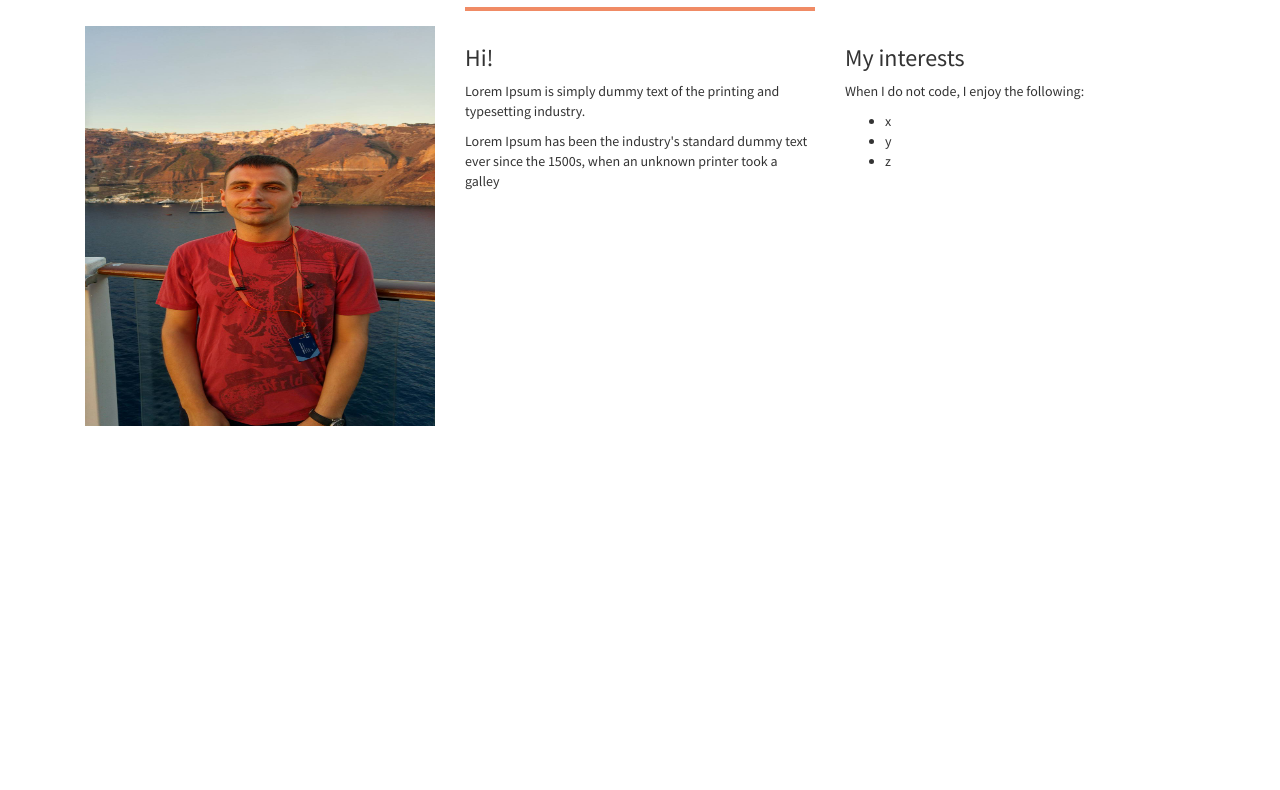
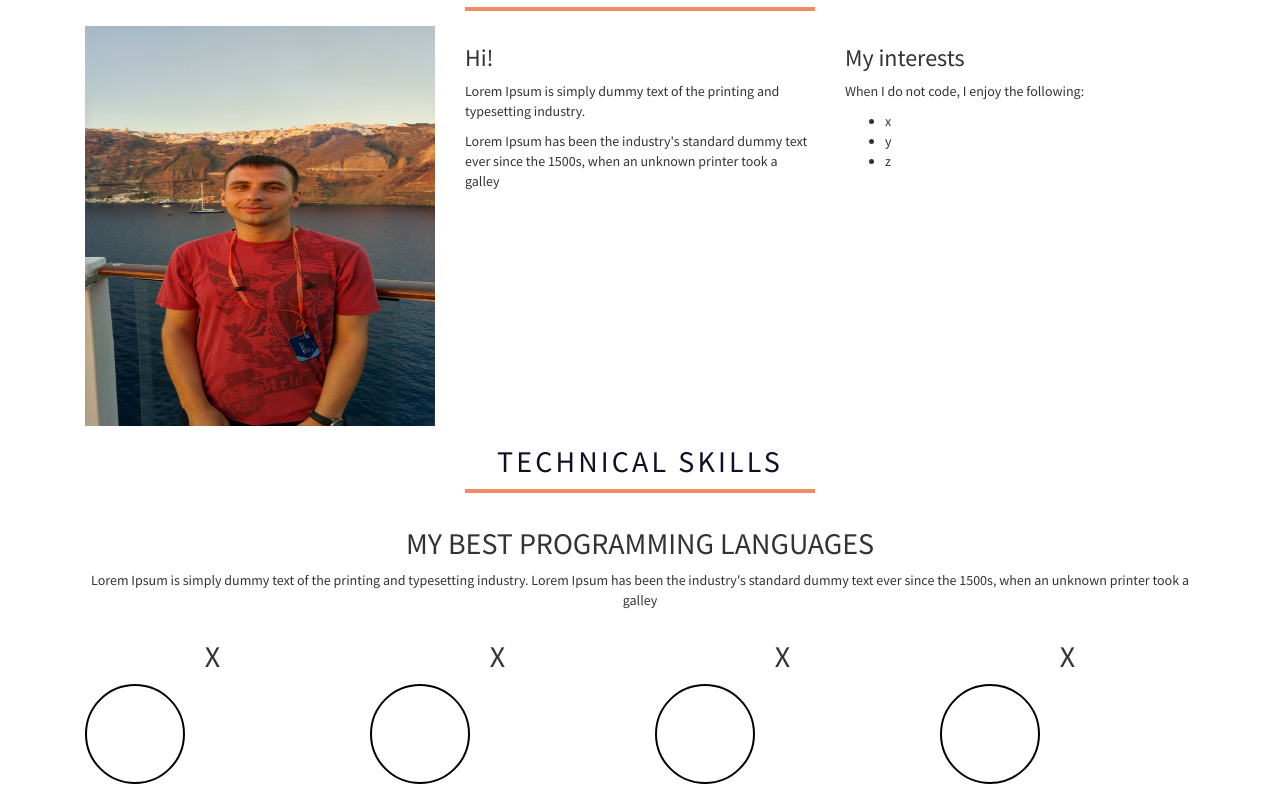
Before and after one commit to kristianJagoda/Project_One, a website: page index.html in a window 1280 px wide. Shown: the part 886-1676 px from the top of the page. Before the commit the page ends 1312 px from the top, so only its background shows below. Drawn offline with nearby package versions, Linux system fonts and the light colour scheme; files whose address does not match are found by name.

Commit message:
Add technical skills

```diff
--- a/index.html
+++ b/index.html
@@ -38,7 +38,7 @@
                     <div class="collapse navbar-collapse" id="navigation">
                         <ul class="nav navbar-nav">
                             <li><a href="#about_me">ABOUT ME</a></li>
-                            <li><a href="#">SKILLS</a></li>
+                            <li><a href="#skills">SKILLS</a></li>
                             <li><a href="#">EXPERIENCE</a></li>
                             <li><a href="#">EDUCATION</a></li>
                             <li><a href="#">CONTACT</a></li>
@@ -54,7 +54,7 @@
             <div class="row">
                 <div class="col-xs-12">
                     <div class="showcase_part1">
-                        <h1>Roman Wohflahrt</h1>
+                        <h1>Roman Wohlfahrt</h1>
                     </div>
                     <div class="line1 centered-line"></div>
                     <div class="showcase_part2">
@@ -106,12 +106,59 @@
                 </div>
 
             </div>
+    </section>
+
+    <!-- SKILLS -->
+    <section id="skills">
+        <div class="container">
+
+            <div class="row">
+                <div class="col-xs-12 title">
+                    <h2>TECHNICAL SKILLS</h2>
+                    <div class="centered-line line2"></div>
+                </div>
+            </div>
+
+            <div class="row">
+                <div class="col-xs-12 skills_part1">
+                    <h2>MY BEST PROGRAMMING LANGUAGES</h2>
+                    <p>Lorem Ipsum is simply dummy text of the printing and typesetting industry. Lorem Ipsum has been the industry's standard dummy text ever since the 1500s, when an unknown printer took a galley
+                    </p>
+                </div>
+            </div>
+
+            <div class="row">
+                <div class="col-xs-12 col-md-3">
+                    <h2>X</h2>
+                    <div class="circle"></div>
+
+                </div>
 
 
+                <div class="col-xs-12 col-md-3">
+                    <h2>X</h2>
+                    <div class="circle"></div>
 
 
+                </div>
+
+                <div class="col-xs-12 col-md-3">
+                    <h2>X</h2>
+                    <div class="circle"></div>
+
+                </div>
+
+
+                <div class="col-xs-12 col-md-3">
+                    <h2>X</h2>
+                    <div class="circle"></div>
+
+                </div>
+            </div>
+
+
+        </div>
     </section>
-
 
 
 
--- a/sass/_custom.scss
+++ b/sass/_custom.scss
@@ -165,3 +165,21 @@ header {
     height: 100%;
   }
 }
+/*--- SKILLS ----*/
+.skills_part1 {
+  text-align: center;
+}
+.circle {
+  border: 2px solid black;
+  border-radius: 50%;
+  width: 100px;
+  height: 100px;
+  display: inline-block;
+
+}
+#skills {
+  h2 {
+    text-align: center;
+  }
+
+}
```
Also changed, not shown: css/app.css, 1 other file. Lines whose indentation alone changed are shown as unchanged.
